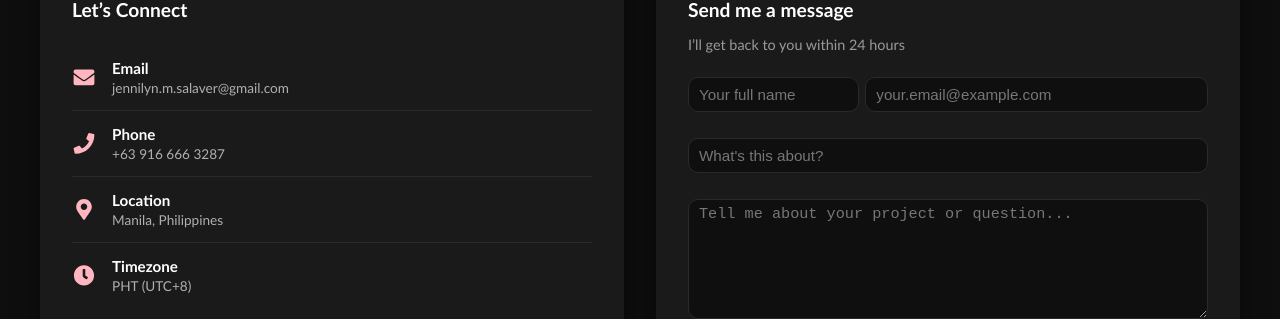
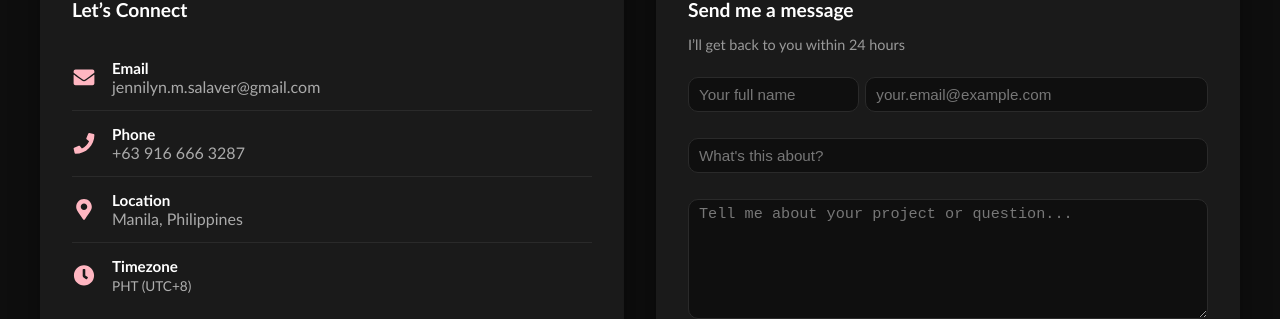
Before and after one commit to jennilynmsalaver/iamjenni, a React (Vite) app: page / in a window 1280 px wide. Shown: the part 2917-3236 px from the top of the page. Built offline with nearby package versions, Linux system fonts and the light colour scheme.

Commit message:
update links

```diff
--- a/src/App.css
+++ b/src/App.css
@@ -577,6 +577,11 @@ h3 {
   margin: 24px 0;
 }
 
+.contact-list a {
+  color: #aaa;
+  text-decoration: none;
+}
+
 .contact-list li {
   display: flex;
   align-items: center;
--- a/src/App.jsx
+++ b/src/App.jsx
@@ -315,7 +315,9 @@ const projects = [
           <FaEnvelope />
           <div>
             <strong>Email</strong>
-              <span>jennilyn.m.salaver@gmail.com</span>
+            <a href="mailto:jennilyn.m.salaver@gmail.com">
+              jennilyn.m.salaver@gmail.com
+            </a>
           </div>
         </li>
 
@@ -323,7 +325,9 @@ const projects = [
           <FaPhone />
           <div>
             <strong>Phone</strong>
-              <span>+63 916 666 3287</span>
+            <a href="tel:+639166663287">
+              +63 916 666 3287
+            </a>
           </div>
         </li>
 
@@ -331,7 +335,13 @@ const projects = [
           <FaMapMarkerAlt />
           <div>
             <strong>Location</strong>
-              <span>Manila, Philippines</span>
+            <a
+              href="https://www.google.com/maps/search/?api=1&query=Manila,Philippines"
+              target="_blank"
+              rel="noopener noreferrer"
+            >
+              Manila, Philippines
+            </a>
           </div>
         </li>
 
@@ -378,15 +388,28 @@ const projects = [
 
             <form
             className="contact-form"
-          onSubmit={(e) => e.preventDefault()}
+            onSubmit={(e) => {
+              e.preventDefault();
+
+              const name = e.target.name.value;
+              const email = e.target.email.value;
+              const subject = e.target.subject.value;
+              const message = e.target.message.value;
+
+              const mailtoLink = `mailto:jennilyn.m.salaver@gmail.com?subject=${encodeURIComponent(subject)}&body=${encodeURIComponent(
+                `Name: ${name}\nEmail: ${email}\n\n${message}`
+              )}`;
+
+              window.location.href = mailtoLink;
+            }}
           >
             <div className="form-row">
-            <input type="text" placeholder="Your full name" />
-            <input type="email" placeholder="your.email@example.com" />
+              <input name="name" type="text" placeholder="Your full name" required />
+              <input name="email" type="email" placeholder="your.email@example.com" required />
             </div>
 
-          <input type="text" placeholder="What's this about?" />
-          <textarea placeholder="Tell me about your project or question..." />
+            <input name="subject" type="text" placeholder="What's this about?" required />
+            <textarea name="message" placeholder="Tell me about your project or question..." required />
 
             <button type="submit">Send Message</button>
           </form>
```
Lines whose indentation alone changed are shown as unchanged.
